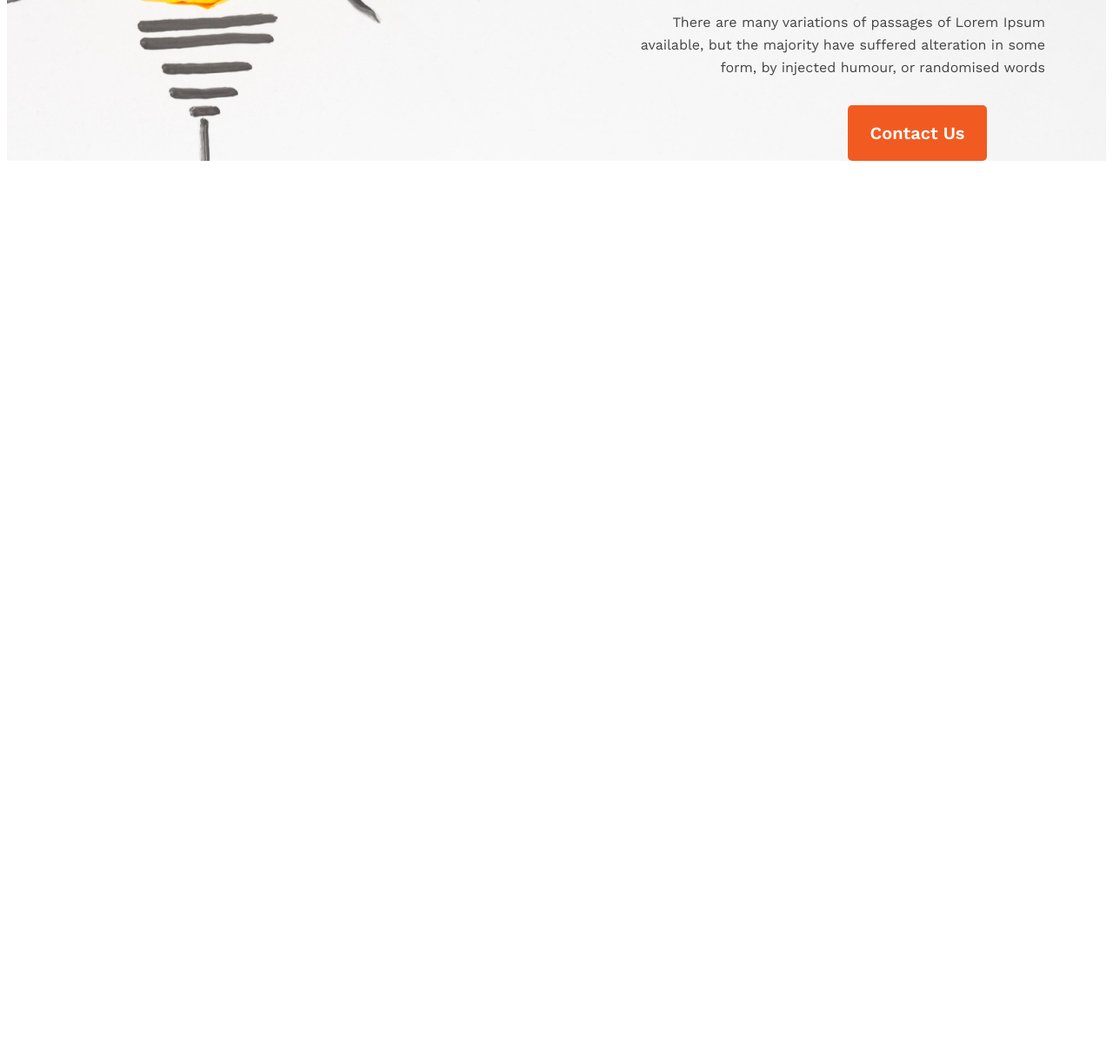
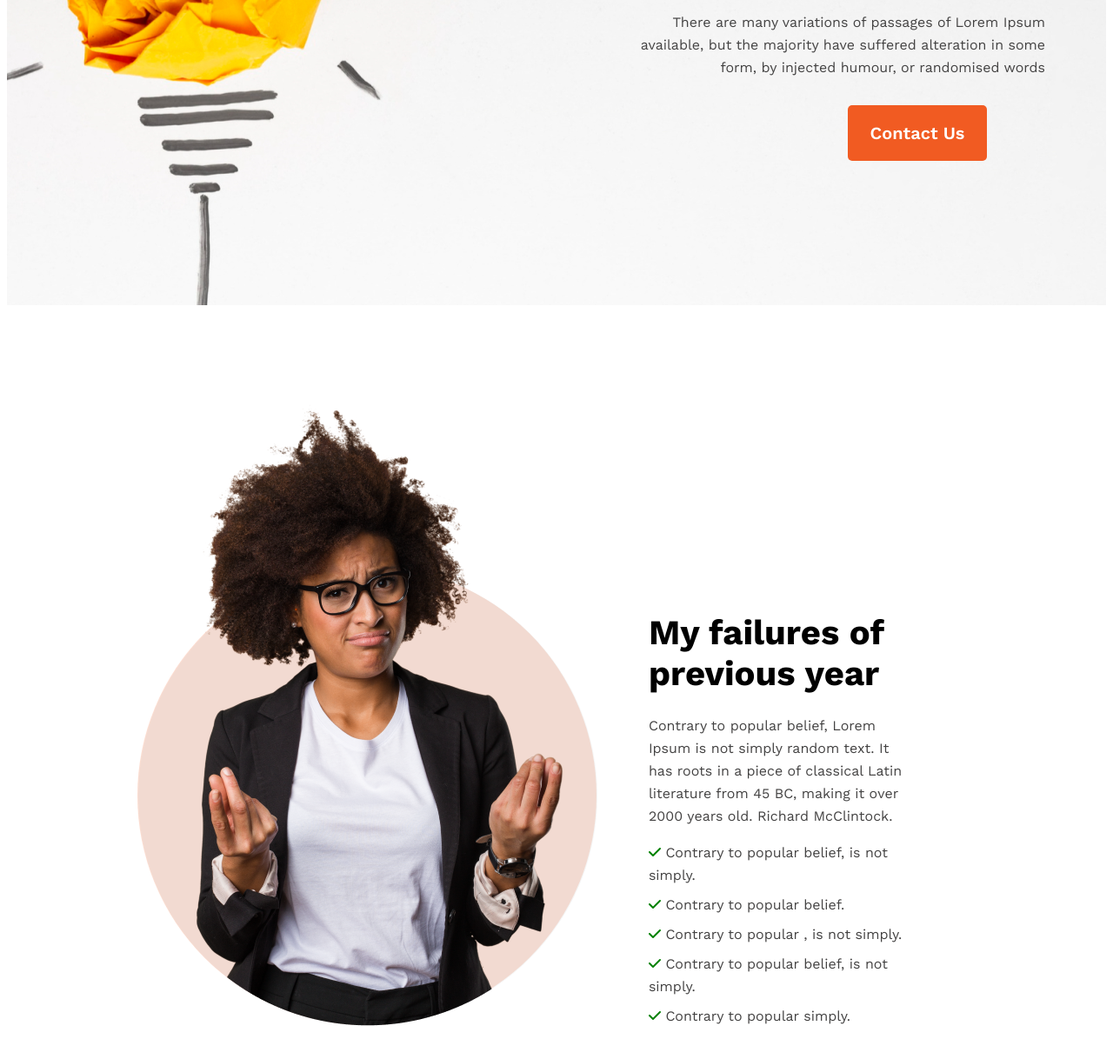
Before and after one commit to mdimran-mia/new-year-new-me-main, a plain HTML site: page index.html in a window 1280 px wide. Shown: the part 512-1730 px from the top of the page at 87% size. Before the commit the page ends 800 px from the top, so only its background shows below. Drawn offline with nearby package versions, Linux system fonts and the light colour scheme.

Commit message:
added profile section

```diff
--- a/index.html
+++ b/index.html
@@ -11,6 +11,7 @@
     <link
         href="https://fonts.googleapis.com/css2?family=Open+Sans:wght@400;700;800&family=Work+Sans:wght@400;600;700;800&display=swap"
         rel="stylesheet">
+        <script src="https://kit.fontawesome.com/c84c25c127.js" crossorigin="anonymous"></script>
 </head>
 
 <body>
@@ -21,7 +22,8 @@
                 All Thinks Are Possible If You believe
             </h3>
             <p class="container-description">
-                There are many variations of passages of Lorem Ipsum available, but the majority have suffered alteration in some form, by injected humour, or randomised words
+                There are many variations of passages of Lorem Ipsum available, but the majority have suffered
+                alteration in some form, by injected humour, or randomised words
             </p>
             <button>Contact Us</button>
         </div>
@@ -29,7 +31,28 @@
 
     <main>
 
+        <div class="profile-section">
 
+            <div class="content">
+                <img src="images/person.png" alt="">
+            </div>
+            <div class="content2">
+                <h4 class="content-title">
+                    My failures of previous year
+                </h4>
+                <p class="content-description">
+                    Contrary to popular belief, Lorem Ipsum is not simply random text. It has roots in a piece of
+                    classical Latin literature from 45 BC, making it over 2000 years old. Richard McClintock.
+                </p>
+                <div class="options">
+                    <p><i class="fa-solid fa-check"></i> Contrary to popular belief, is not simply.</p>
+                    <p><i class="fa-solid fa-check"></i> Contrary to popular belief.</p>
+                    <p><i class="fa-solid fa-check"></i> Contrary to popular , is not simply.</p>
+                    <p><i class="fa-solid fa-check"></i> Contrary to popular belief, is not simply.</p>
+                    <p><i class="fa-solid fa-check"></i> Contrary to popular simply.</p>
+                </div>
+            </div>
+        </div>
 
     </main>
     <footer>
--- a/styles/style.css
+++ b/styles/style.css
@@ -5,9 +5,10 @@
 
 .header {
     background-image: url('../images/banner/banner1.png');
-    background-position: center;
+    background-position: center top;
     background-repeat: no-repeat;
     width: 100%;
+    margin-bottom: 140px;
 }
 
 .container {
@@ -44,5 +45,58 @@
     color: #FFF;
     font-size: 20px;
     font-weight: 600;
-    margin-right: 137px;
+    margin: 0px 137px 166px 0px;
 }
+
+.profile-section {
+    display: flex;
+    gap: 60px;
+    margin-top: 300px;
+}
+
+.profile-section .content {
+    margin-left: 150px;
+    width: 527.929px;
+    height: 527.929px;
+    border-radius: 527.929px;
+    background: rgba(241, 91, 34, 0.20);
+    background-position: right top;
+}
+
+.profile-section .content img {
+    position: relative;
+    bottom: 195px;
+    right: 22px;
+}
+
+.profile-section .content2 {
+    margin-right: 230px;
+}
+
+.profile-section .content2 .content-title {
+    color#151414;
+    font-size: 40px;
+    font-weight: 700;
+    margin-bottom: 24px;
+}
+
+.profile-section .content2 .content-description {
+    color: #444343;
+    font-size: 16px;
+    font-weight: 400;
+    line-height: 26px;
+    margin: 0 0 16px 0;
+}
+
+.profile-section .content2 .options p {
+    color: #444343;
+    font-size: 16px;
+    font-weight: 400;
+    line-height: 26px;
+    margin-top: 0px;
+    margin-bottom: 8px;
+}
+
+.profile-section .content2 .options p i{
+    color: green;
+}
```
